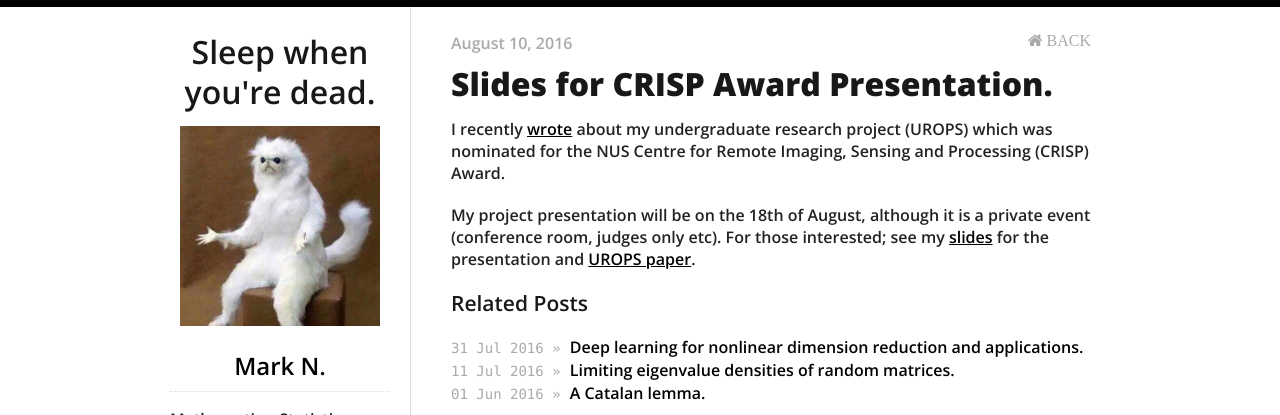
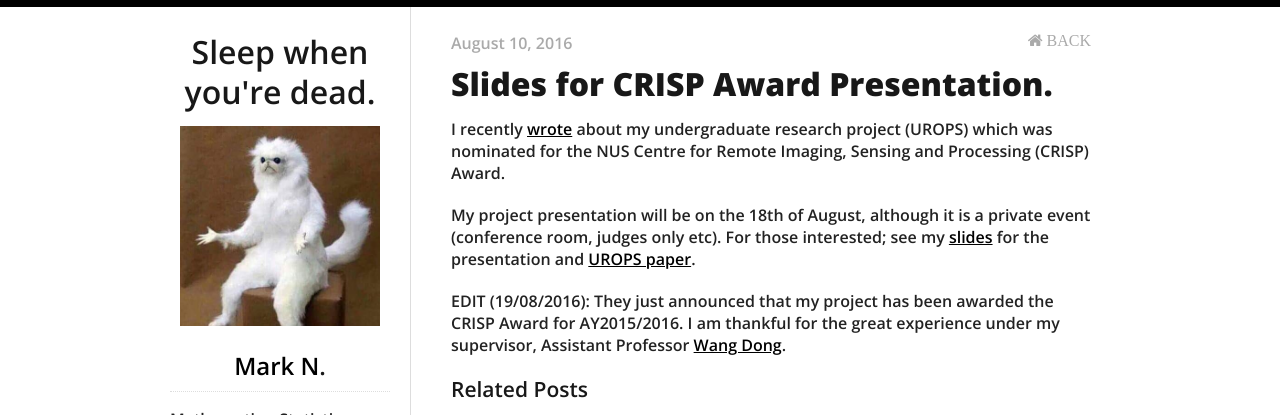
Before and after one commit to Wentong-DST/Wentong-DST.github.io, a Jekyll site: the page built from _posts/2016-08-10-slides-for-crisp-award-presentation.md, in a window 1280 px wide, cut to the strip 0-415 px from the top of the page. Built offline with Jekyll 4.4.1, drawn with Linux system fonts in a browser that asks for light colours; nearby versions of some CDN libraries.

Commit message:
edited crisp award details

```diff
--- a/_posts/2016-08-10-slides-for-crisp-award-presentation.md
+++ b/_posts/2016-08-10-slides-for-crisp-award-presentation.md
@@ -9,3 +9,5 @@ categories:
 I recently [<u>wrote</u>](/2016/07/11/limiting-eigenvalue-densities-of-random-matrices.html) about my undergraduate research project (UROPS) which was nominated for the NUS Centre for Remote Imaging, Sensing and Processing (CRISP) Award.
 
 My project presentation will be on the 18th of August, although it is a private event (conference room, judges only etc). For those interested; see my [<u>slides</u>](/pdf/crisp.pdf) for the presentation and [<u>UROPS paper</u>](/pdf/ma3288).
+
+EDIT (19/08/2016): They just announced that my project has been awarded the CRISP Award for AY2015/2016. I am thankful for the great experience under my supervisor, Assistant Professor [<u>Wang Dong</u>](http://www.math.nus.edu.sg/~matwd/).
```
